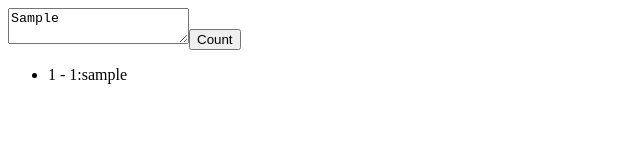
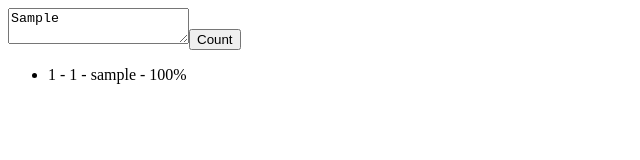
Before and after one commit to louis-young/keyword-density-calculator, a React (Create React App) app: page / in a window 1280 px wide. Both pictures are taken after typing "Sample" into the empty fields and a click on the button "Count". Shown: the top 160 px of the page, without its empty margins (0-640 px from the left). Built offline with nearby package versions, Linux system fonts and the light colour scheme.

Commit message:
Add density percentage calculation

```diff
--- a/src/App.js
+++ b/src/App.js
@@ -5,36 +5,46 @@ const App = () => {
 
   const [occurrences, setOccurrences] = useState([]);
 
-  const count = (event) => {
+  const calculateDensity = (event) => {
     event.preventDefault();
 
     const words = content.match(/\b(\w+)\b/g).map((word) => word.toLowerCase());
 
-    const counts = words.reduce((accumulator, word) => {
+    const occurrences = words.reduce((accumulator, word) => {
       accumulator[word] ? accumulator[word]++ : (accumulator[word] = 1);
 
       return accumulator;
     }, {});
 
-    const occurrences = Object.entries(counts).sort(([, a], [, b]) => {
+    const sortedOccurrences = Object.entries(occurrences).sort(([, a], [, b]) => {
       return b - a;
     });
 
-    setOccurrences(occurrences);
+    const occurrencesWithDensity = sortedOccurrences.map((occurrence) => {
+      const [key, value] = occurrence;
+
+      const percentage = (value / words.length) * 100;
+
+      const density = Math.round(percentage * 100) / 100;
+
+      return [key, value, density];
+    });
+
+    setOccurrences(occurrencesWithDensity);
   };
 
   return (
     <section className="application">
-      <form onSubmit={count}>
+      <form onSubmit={calculateDensity}>
         <textarea value={content} onChange={(event) => setContent(event.target.value)} required></textarea>
 
         <button type="submit">Count</button>
       </form>
 
       <ul>
-        {occurrences.map(([key, value], index) => (
-          <li key={value}>
-            {index + 1} - {value}:{key}
+        {occurrences.map(([key, value, density], index) => (
+          <li key={key}>
+            {index + 1} - {value} - {key} - {density}%
           </li>
         ))}
       </ul>
```
